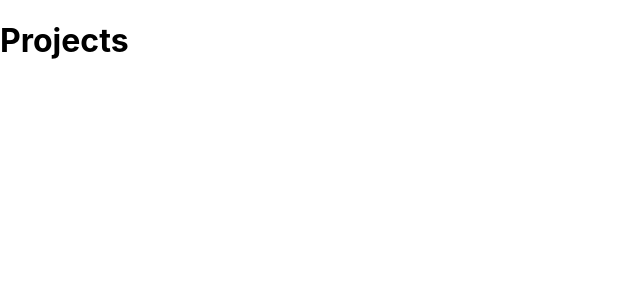
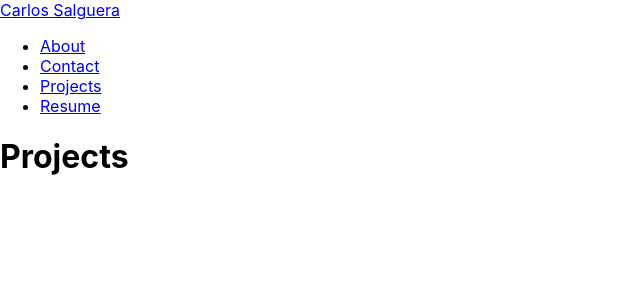
Before and after one commit to csalguera/portfolio-react, a React (Create React App) app: page /projects in a window 1280 px wide. Shown: the top 300 px of the page, without its empty margins (0-640 px from the left). Built offline with nearby package versions, Linux system fonts and the light colour scheme.

Commit message:
add links to pages components

```diff
--- a/src/components/Nav.jsx
+++ b/src/components/Nav.jsx
@@ -3,6 +3,15 @@ import { Link } from "react-router-dom";
 const Nav = () => {
   return (
     <>
+      <nav>
+        <Link to='/'>Carlos Salguera</Link>
+        <ul>
+          <li><Link to='/about'>About</Link></li>
+          <li><Link to='/contact'>Contact</Link></li>
+          <li><Link to='/projects'>Projects</Link></li>
+          <li><Link to='/resume'>Resume</Link></li>
+        </ul>
+      </nav>
     </>
   )
 }
```
